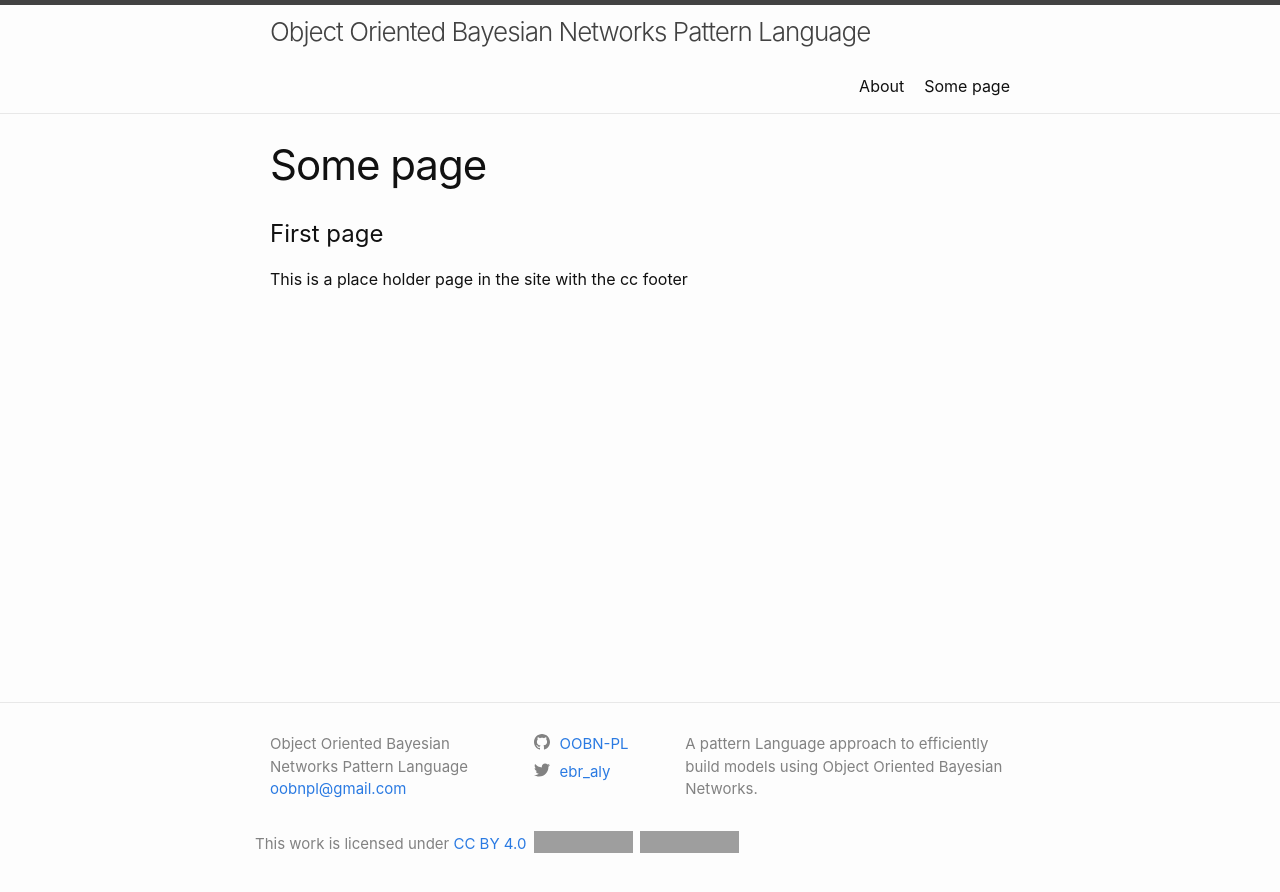
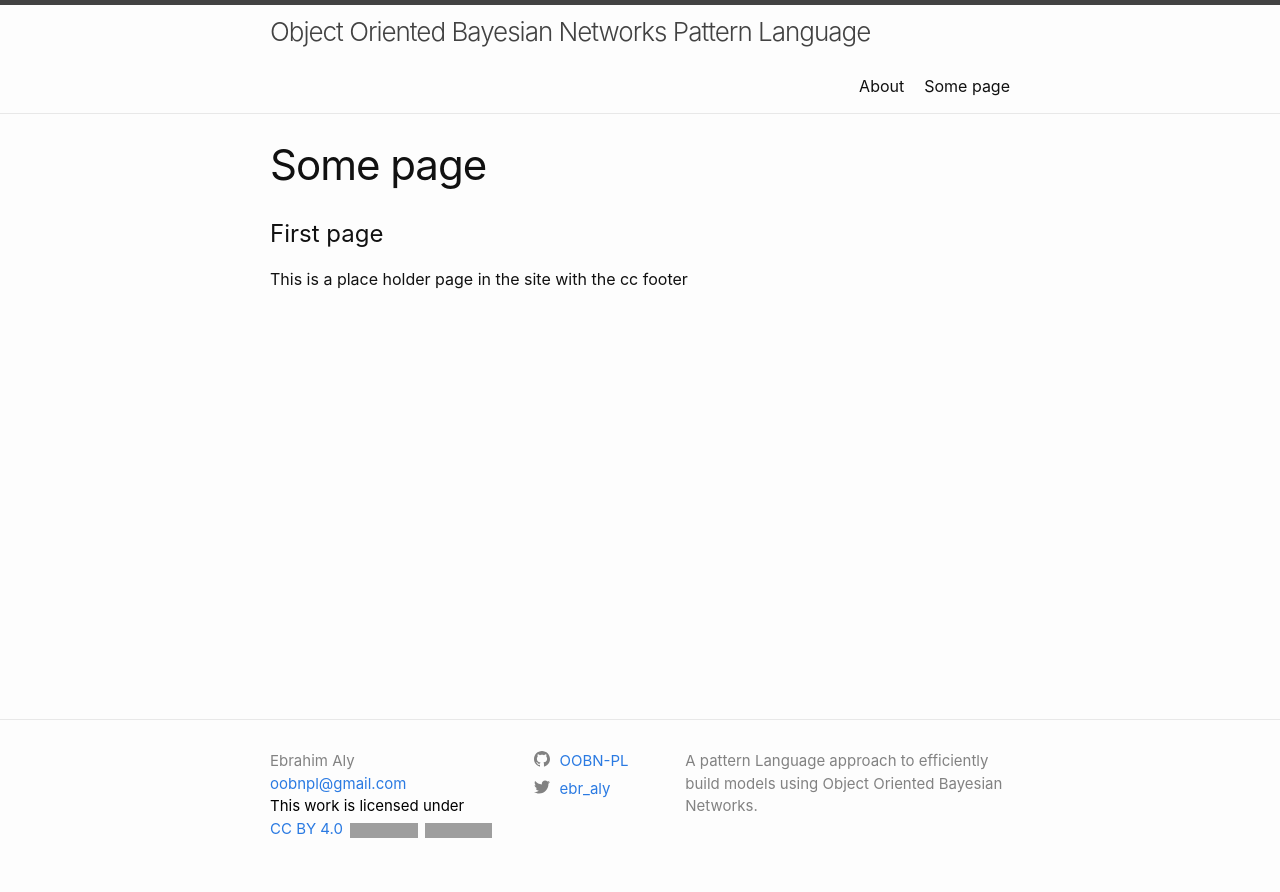
Before and after one commit to OOBN-PL/OOBNPL, a Jekyll site: the page built from _pages/some_page.md, in a window 1280 px wide. Shown: the top 892 px of the page. Built offline with Jekyll 4.4.1, drawn with Linux system fonts in a browser that asks for light colours; grey boxes are pictures that could not be loaded.

```diff
--- a/_config.yml
+++ b/_config.yml
@@ -27,6 +27,10 @@ url: "https://oobn-pl.github.io" # the base hostname & protocol for your site, e
 twitter_username: ebr_aly
 github_username: OOBN-PL
 
+# Manual modifications
+author: Ebrahim Aly
+title-logo: /images/pl_logo.png
+
 # Build settings
 # inactivated the theme below and using its files by my own
 #theme: minima
--- /dev/null
+++ b/_drafts/dummy.html
@@ -0,0 +1,3 @@
+<div class="home_img">
+    <object type="image/"
+</div>
--- a/_includes/footer_cc.html
+++ b/_includes/footer_cc.html
@@ -18,6 +18,23 @@
           {%- if site.email -%}
           <li><a class="u-email" href="mailto:{{ site.email }}">{{ site.email }}</a></li>
           {%- endif -%}
+          <li>
+            <div class="license">
+              <p xmlns:cc="http://creativecommons.org/ns#" style="font-size:15px; color:black"> This work is licensed
+                under
+                <a href="http://creativecommons.org/licenses/by/4.0/?ref=chooser-v1" target="_blank"
+                  rel="license noopener noreferrer" style="display: inline-block">
+                  CC BY 4.0&nbsp;<img style="height: 15px !important;
+            margin-left: 3px;
+            vertical-align: text-bottom;"
+                    src="https://mirrors.creativecommons.org/presskit/icons/cc.svg?ref=chooser-v1" />
+                  <img style="height: 15px !important;
+            margin-left: 3px;
+            vertical-align: text-bottom;"
+                    src="https://mirrors.creativecommons.org/presskit/icons/by.svg?ref=chooser-v1" /></a>
+              </p>
+            </div>
+          </li>
         </ul>
       </div>
 
@@ -28,20 +45,7 @@
       <div class="footer-col footer-col-3">
         <p>{{- site.description | escape -}}</p>
       </div>
-      <div class="license">
-        <p xmlns:cc="http://creativecommons.org/ns#">
-          This work is licensed under
-          <a href="http://creativecommons.org/licenses/by/4.0/?ref=chooser-v1" target="_blank"
-            rel="license noopener noreferrer" style="display: inline-block">
-            CC BY 4.0&nbsp;<img style="height: 22px !important;
-        margin-left: 3px;
-        vertical-align: text-bottom;" src="https://mirrors.creativecommons.org/presskit/icons/cc.svg?ref=chooser-v1" />
-            <img style="height: 22px !important;
-        margin-left: 3px;
-        vertical-align: text-bottom;"
-              src="https://mirrors.creativecommons.org/presskit/icons/by.svg?ref=chooser-v1" /></a>
-        </p>
-      </div>
+
     </div>
 
   </div>
--- a/index.markdown
+++ b/index.markdown
@@ -6,4 +6,5 @@ layout: home
 ---
 
 
-This is the front page of the OOBNPL website
+This is the front page of the OOBNPL website and we here is the OOBNPL structure (using markdown syntax):
+![OOBN PL structure](images/PL_structure.png "The structure of the OOBN PL")
```
Also changed, not shown: _includes/header_mod.html (added, +37 -0 lines), images/pl_logo.png (added), 1 other file.
